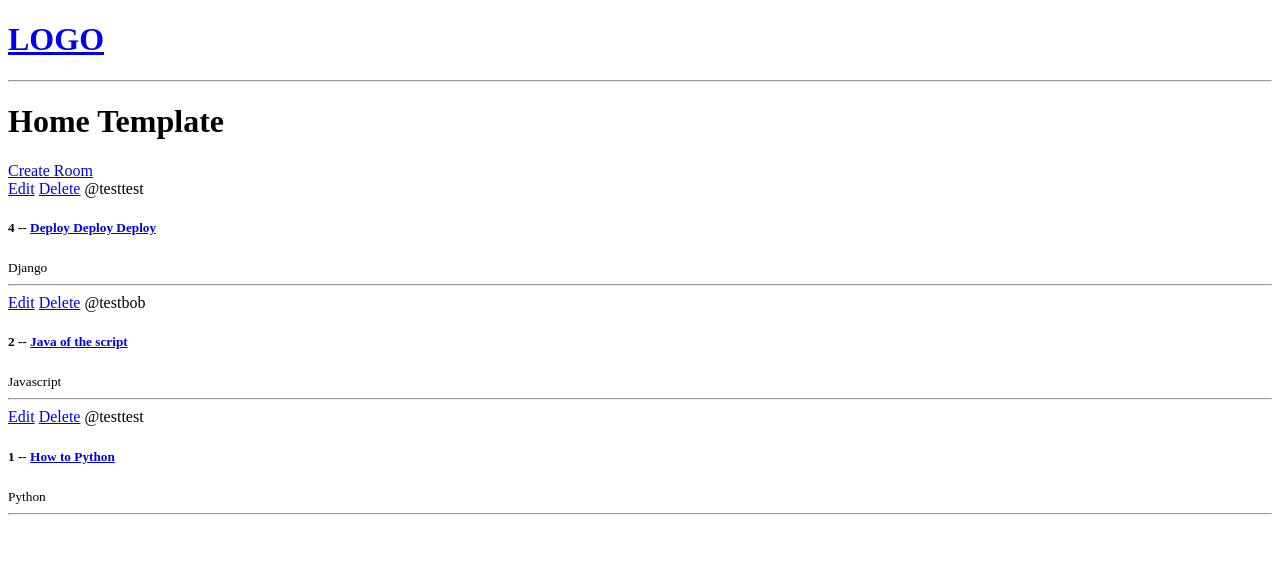
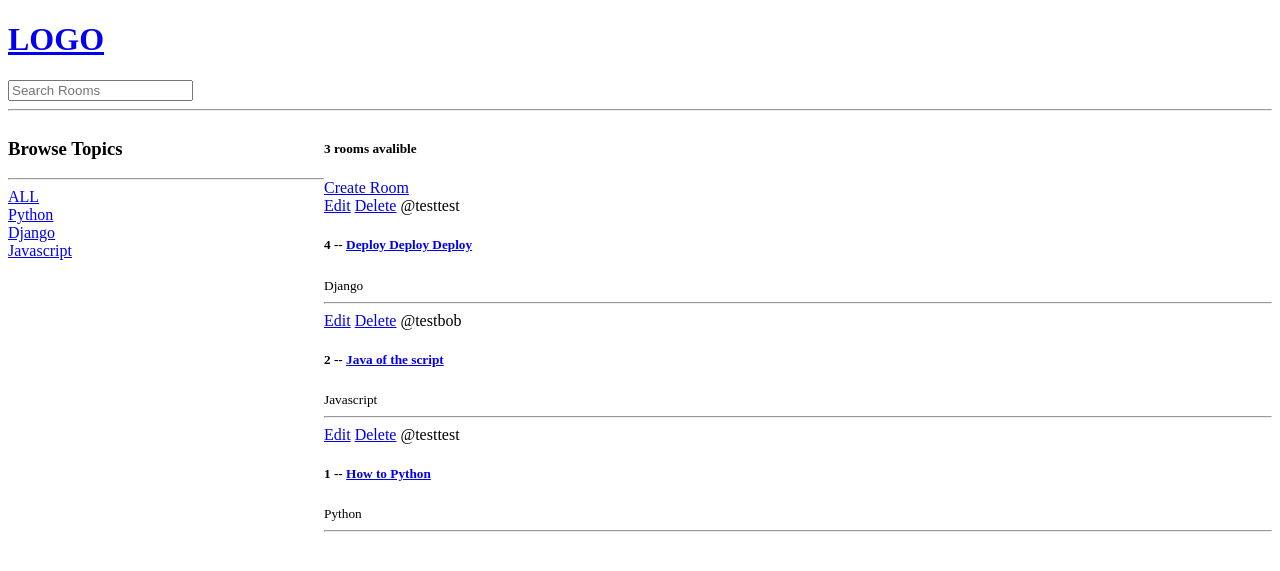
Before and after one commit to Darian-Frey/studybud, a Django app: page / in a window 1280 px wide. Shown: the top 571 px of the page. Run offline with Django 3.2, Linux system fonts and the light colour scheme; data comes from the database, SQL or seed files in the repository; both versions use the stored data as it was after the commit.

Commit message:
Added room and topic search

```diff
--- a/studybud/base/templates/base/home.html
+++ b/studybud/base/templates/base/home.html
@@ -2,9 +2,34 @@
 
 {% block content %}
 
-    <h1>Home Template</h1>
+    <style>
+        .home-container{
+            display: grid;
+            grid-template-columns: 1fr 3fr;
+        }
+
+    </style>
+
+    <div class="home-container">
 
         <div>
+            <h3>Browse Topics</h3>
+            <hr>
+
+            <div>
+                <a href="{% url 'home' %}">ALL</a>
+            </div>
+
+            {% for topic in topics %}
+                <div>
+                    <a href="{% url 'home' %}?q={{topic.name}}">{{topic.name}}</a>
+                </div>
+
+            {% endfor %}
+        </div>
+
+        <div>
+            <h5>{{room_count}} rooms avalible</h5>
             <a href="{% url 'create-room' %}">Create Room</a>
             <div>
                 {% for room in rooms %}
@@ -16,9 +41,10 @@
                         <small>{{room.topic.name}}</small>
                         <hr>
                     </div>
-
                 {% endfor %}
             </div>
         </div>
 
+    </div>
+
 {% endblock content %}
--- a/studybud/base/views.py
+++ b/studybud/base/views.py
@@ -1,5 +1,6 @@
 from django.shortcuts import render, redirect
-from .models import Room
+from django.db.models import Q
+from .models import Room, Topic
 from .forms import RoomForm
 
 # rooms = [
@@ -11,8 +12,19 @@ from .forms import RoomForm
 
 def home(request):
     """Home Page"""
-    rooms = Room.objects.all()
-    context = {'rooms': rooms}
+
+    q = request.GET.get('q') if request.GET.get('q') is not None else ''
+
+    rooms = Room.objects.filter(
+        Q(topic__name__icontains=q) |
+        Q(name__icontains=q) |
+        Q(description__icontains=q)
+        )
+
+    topics = Topic.objects.all()
+    room_count = rooms.count()
+
+    context = {'rooms': rooms, 'topics': topics, 'room_count': room_count}
     return render(request, 'base/home.html', context)
 
 
--- a/studybud/templates/navbar.html
+++ b/studybud/templates/navbar.html
@@ -2,4 +2,8 @@
     <h1>LOGO</h1>
 </a>
 
+<form method="GET" action="{% url 'home' %}">
+    <input type="text" name='q' placeholder="Search Rooms">
+</form>
+
 <hr>
```
Also changed, not shown: studybud/db.sqlite3. Lines whose indentation alone changed are shown as unchanged.
